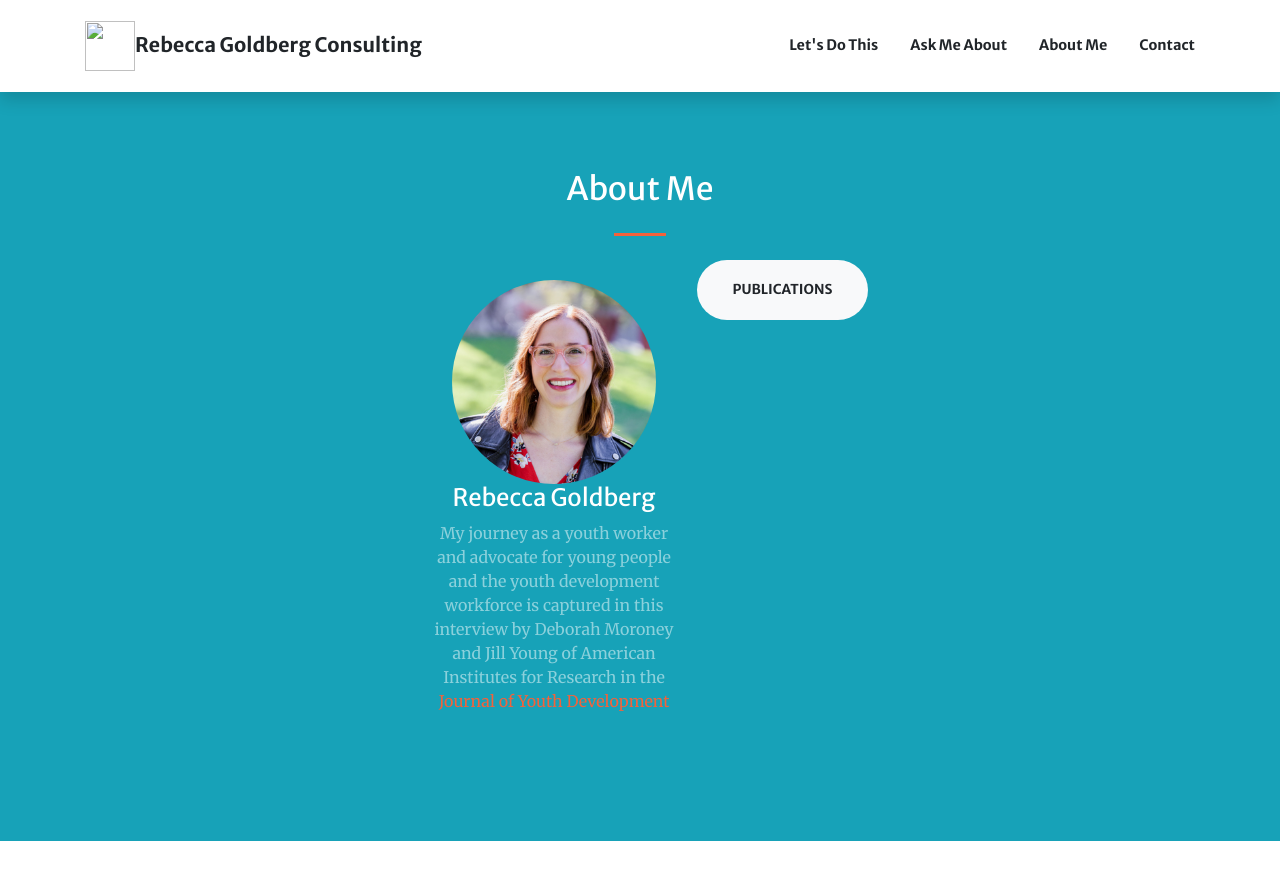
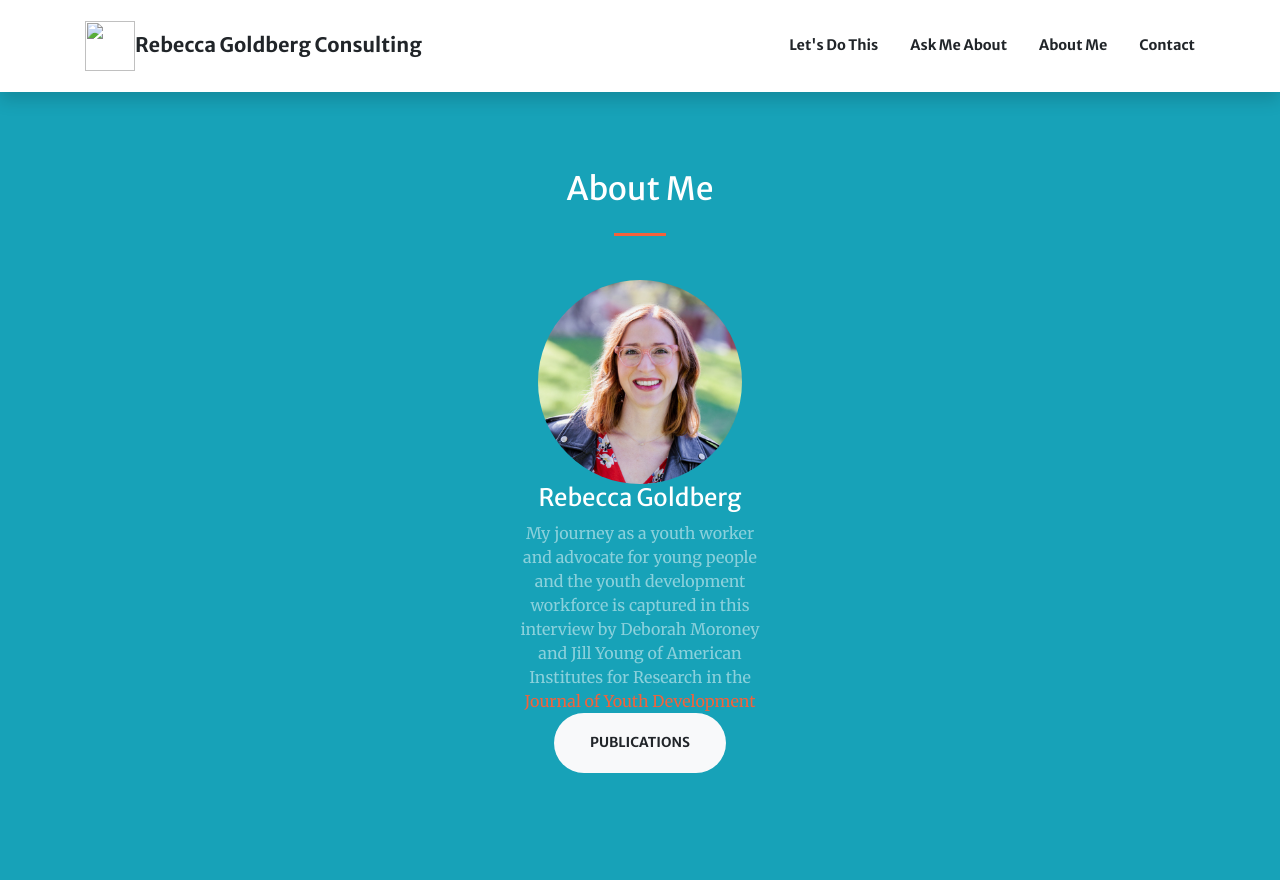
Before and after one commit to rebeccagoldberg/rebeccagoldberg.github.io, a Jekyll site: the page built from index.md, in a window 1280 px wide and 900 px high, scrolled down 2372 px. Shown: the top 880 px of the window. Built offline with Jekyll 4.4.1, drawn with Linux system fonts in a browser that asks for light colours.

Commit message:
Update members.html

```diff
--- a/_includes/members.html
+++ b/_includes/members.html
@@ -12,7 +12,7 @@
         </div>
       </div>
       {% endfor %}
-      {% include actions.html actions=section.actions %}
     </div>
+    {% include actions.html actions=section.actions %}
   </div>
 </section>
```
